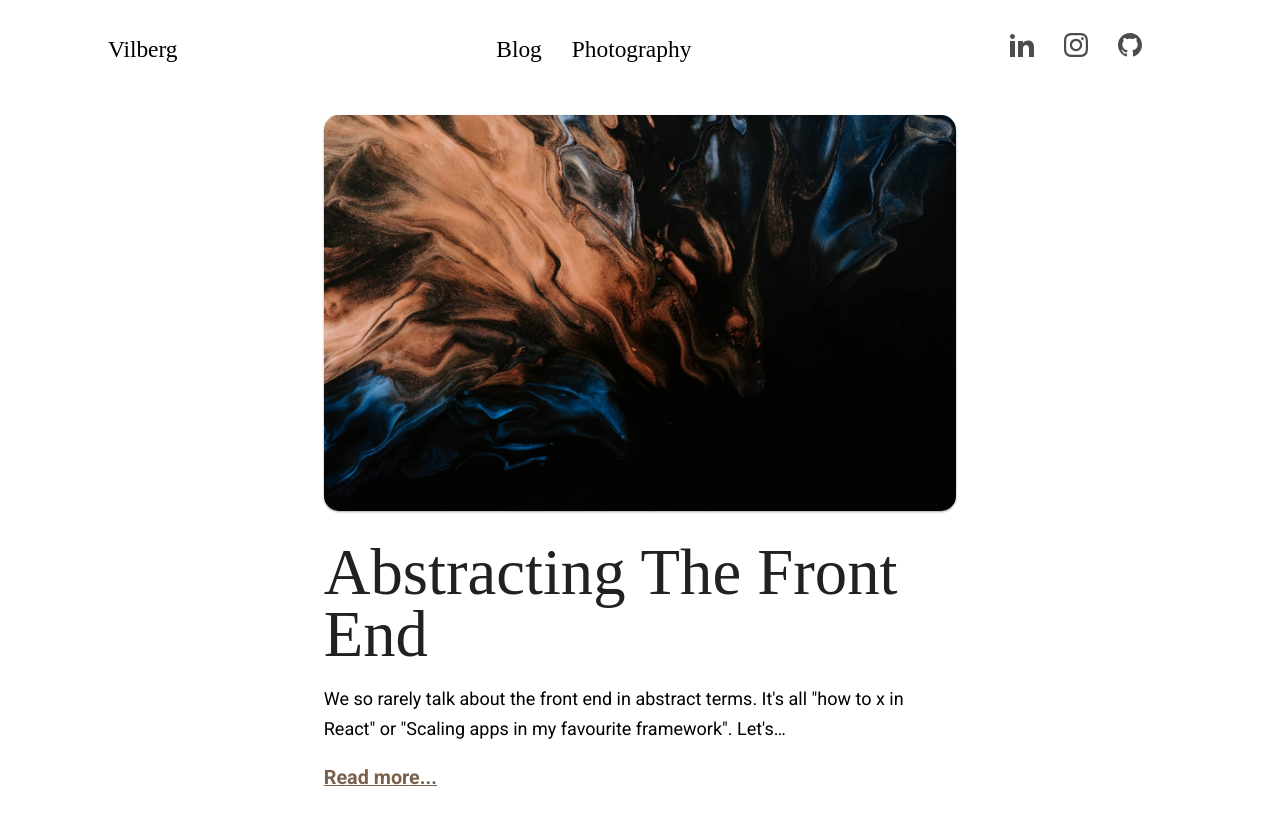
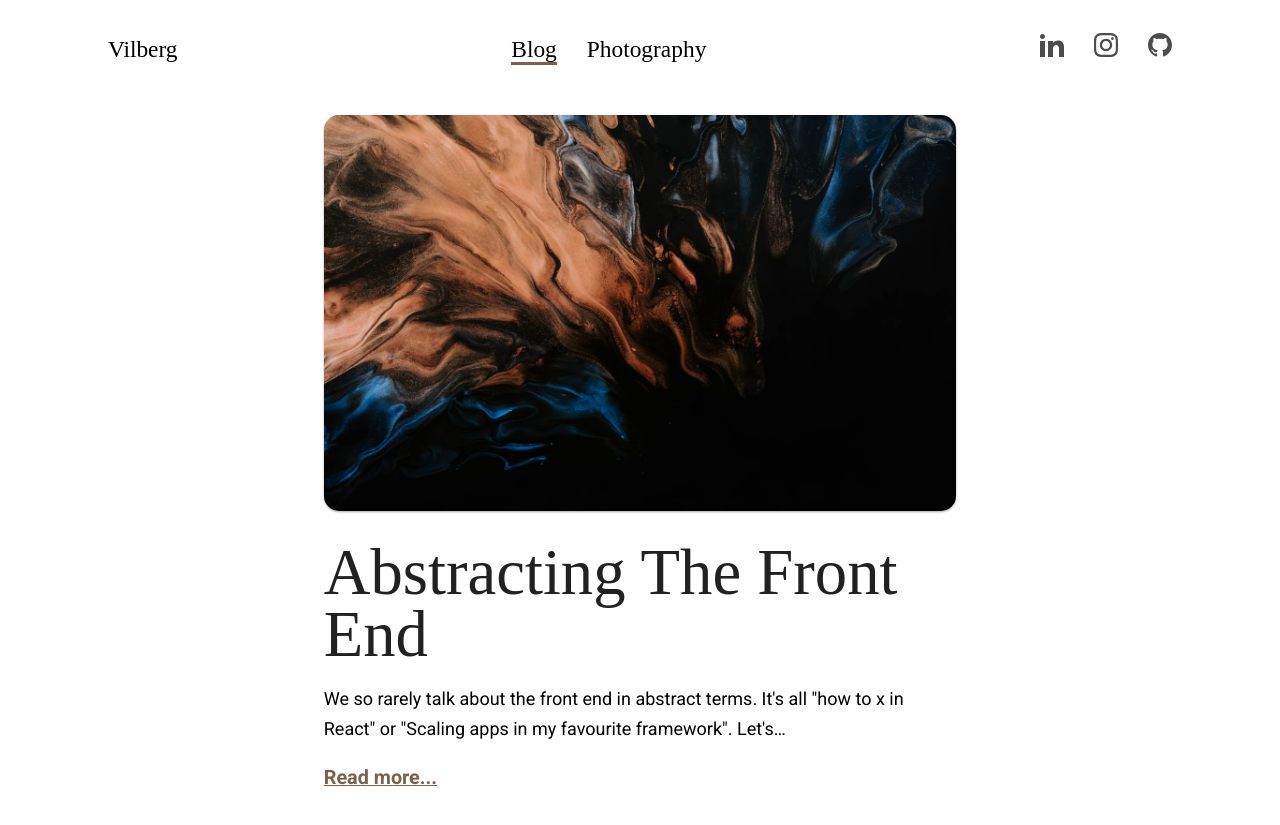
Before and after one commit to vilbergs/vilberg.tech, a Gatsby site: page /blog in a window 1280 px wide. Shown: the top 825 px of the page. Built offline with nearby package versions, Linux system fonts and the light colour scheme; Gatsby itself is replaced by a stand-in of ours; a web font is replaced by a local one.

Commit message:
Get old menu back to how it was

```diff
--- a/package.json
+++ b/package.json
@@ -8,7 +8,7 @@
     "@emotion/core": "^10.0.28",
     "@emotion/styled": "^10.0.27",
     "date-fns": "^2.10.0",
-    "gatsby": "^2.20.24",
+    "gatsby": "^2.23.11",
     "gatsby-background-image": "^0.9.19",
     "gatsby-image": "^2.2.43",
     "gatsby-plugin-emotion": "^4.1.24",
--- a/src/components/Menu.js
+++ b/src/components/Menu.js
@@ -3,7 +3,6 @@
 import { Link } from 'gatsby'
 import { LinkedIn, Instagram, GitHub } from './Social'
 import { tabletPortrait, phone } from '../utils/breakpoints'
-import { useState } from 'react'
 
 const navigation = css`
   grid-column: 2 / 12;
@@ -31,11 +30,22 @@
     color: inherit;
   }
 
-  .navigation-heading {
-  }
+  .navigation-menu {
+    a:not(:first-of-type) {
+      margin-left: 30px;
+    }
 
-  .navigation-menu a:not(:first-of-type) {
-    margin-left: 30px;
+    a {
+      transition: 0.3s;
+
+      :hover {
+        color: #7a614c;
+      }
+    }
+
+    .active {
+      border-bottom: 3px solid #7a614c;
+    }
   }
 `
 
@@ -43,12 +53,13 @@
   ${phone} {
     display: none;
   }
+
+  a:last-child {
+    margin: 0;
+  }
 `
 
 const Menu = ({ color = 'black', ...props }) => {
-  const [isToggledOn, setToggle] = useState(false)
-  const toggle = () => setToggle(!isToggledOn)
-
   return (
     <nav css={navigation} {...props}>
       <Link to="/" className="navigation-heading">
```
